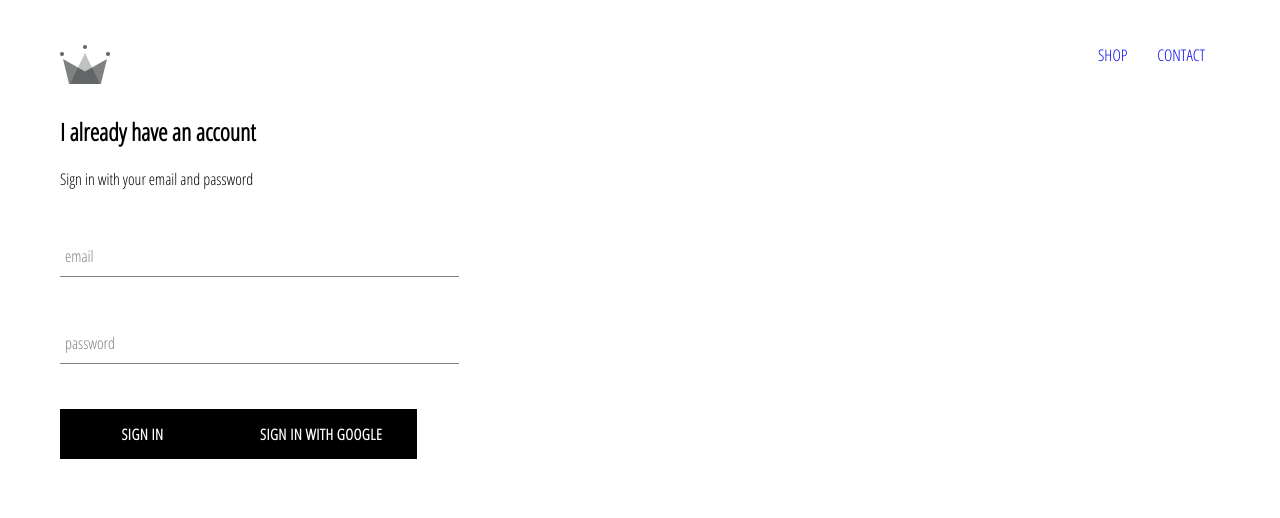
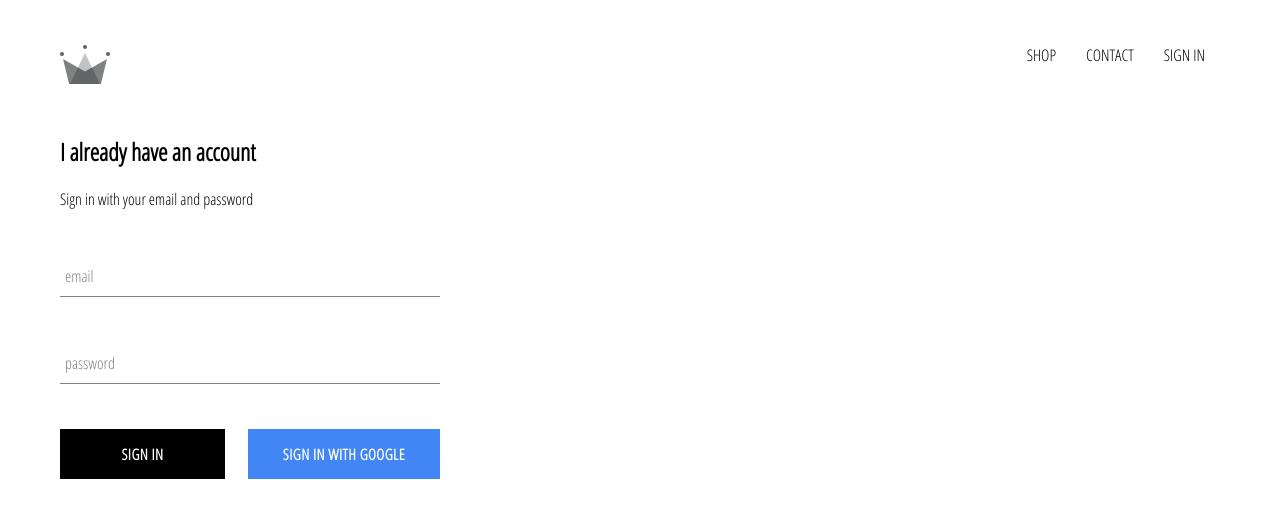
Before and after one commit to jwlankford/crown-clothing, a React (Create React App) app: page /signin in a window 1280 px wide. Shown: the top 518 px of the page. Built offline with nearby package versions, Linux system fonts and the light colour scheme; no server answers.

Commit message:
update google auth part 2.

```diff
--- a/src/App.css
+++ b/src/App.css
@@ -2,3 +2,12 @@
     font-family: 'Open Sans Condensed';
     padding: 20px 60px;
 }
+
+a {
+    text-decoration: none;
+    color: black;
+}
+
+* {
+    box-sizing: border-box;
+}
--- a/src/App.js
+++ b/src/App.js
@@ -7,11 +7,31 @@
 import ShopPage from './pages/shop/shop.component'
 import Header from './components/header/header.component'
 import SignInAndSignUpPage from './pages/sign-in-and-sign-up/sign-in-and-sign-up.component'
+import { auth } from './firebase/firebase.utils';
 
-function App() {
+class App extends React.Component {
+  constructor() {
+    super();
+
+    this.state = {
+      currentUser: null
+    };
+  }
+
+  unsubscribeFromAuth = null;
+
+  componentDidMount() {
+    this.unsubscribeFromAuth = auth.onAuthStateChanged(user => {
+      this.setState({ currentUser: user });
+
+      console.log(user);
+    });
+  }
+
+  render() {
     return (
       <div>
-      <Header />
+        <Header currentUser={this.state.currentUser} />
         <Switch>
           <Route exact path='/' component={HomePage} />
           <Route path='/shop' component={ShopPage} />
@@ -20,5 +40,6 @@
       </div>
     );
   }
+}
 
 export default App;
--- a/src/components/custom-button/custom-button.component.jsx
+++ b/src/components/custom-button/custom-button.component.jsx
@@ -2,8 +2,8 @@
 
 import './custom-button.styles.scss';
 
-const CustomButton = ({ children, ...otherProps }) => (
-  <button className='custom-button' {...otherProps}>
+const CustomButton = ({ children, isGoogleSignIn, ...otherProps }) => (
+  <button className={`${isGoogleSignIn ? 'google-sign-in' : '' } custom-button`} {...otherProps}>
     {children}
   </button>
 );
--- a/src/components/custom-button/custom-button.styles.scss
+++ b/src/components/custom-button/custom-button.styles.scss
@@ -19,4 +19,13 @@
       color: black;
       border: 1px solid black;
     }
+
+    &.google-sign-in {
+      background-color: #4285f4;
+      color: white;
+      &:hover {
+        background-color: #357ae8;
+        border: none;
+      }
+    }
   }
--- a/src/components/header/header.component.jsx
+++ b/src/components/header/header.component.jsx
@@ -1,9 +1,10 @@
 import React from 'react'
 import './header.styles.scss'
+import { auth } from '../../firebase/firebase.utils'
 import { Link } from "react-router-dom"
 import { ReactComponent as Logo } from '../../assests/crownlogo.svg'
 
-const Header = () => (
+const Header = ({ currentUser }) => (
     <div className='header'>
         <Link className='logo-container' to="/">
             <Logo className='logo' />
@@ -11,6 +12,12 @@
         <div className='options'>
             <Link className="option" to="/shop">SHOP</Link>
             <Link className="option" to="/shop">CONTACT</Link>
+            {
+                currentUser ?
+                    <div className="option" onClick={() => auth.signOut()}>SIGN OUT</div>
+                :
+                    <Link className="option" to="/signin"> SIGN IN</Link>
+            }
         </div>
     </div>
 )
--- a/src/components/header/header.styles.scss
+++ b/src/components/header/header.styles.scss
@@ -21,6 +21,7 @@
     .option {
       padding: 10px 15px;
       text-decoration: none;
+      cursor: pointer;
     }
   }
 }
--- a/src/components/sign-in/sign-in.component.jsx
+++ b/src/components/sign-in/sign-in.component.jsx
@@ -52,9 +52,10 @@
             label='password'
             required
           />
-
-          <CustomButton type='submit'> Sign in </CustomButton>
-          <CustomButton onClick={signInWithGoogle}> Sign in with Google </CustomButton>
+          <div className='buttons'>
+            <CustomButton type='submit'> Sign in </CustomButton>
+            <CustomButton onClick={signInWithGoogle} isGoogleSignIn> Sign in with Google </CustomButton>
+          </div>
         </form>
       </div>
     );
--- a/src/components/sign-in/sign-in.styles.scss
+++ b/src/components/sign-in/sign-in.styles.scss
@@ -1,3 +1,15 @@
 .sign-in {
-    width: 30vw
+    width: 380px;
+    display: flex;
+    flex-direction: column;
+
+    .title {
+        margin: 10px 0;
+    }
+
+    .buttons {
+        display: flex;
+        justify-content: space-between;
+    }
+
 }
```
Lines whose indentation alone changed are shown as unchanged.
